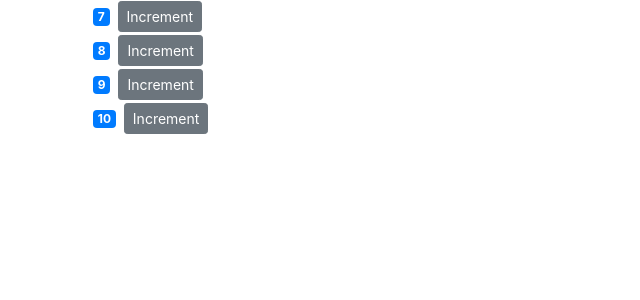
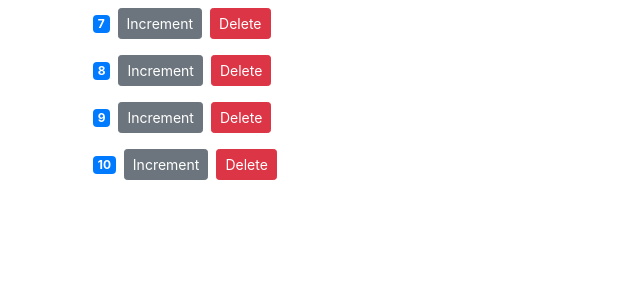
Before and after one commit to yayner2002/item-counter, a React (Create React App) app: page / in a window 1280 px wide. Shown: the top 300 px of the page, without its empty margins (0-640 px from the left). Built offline with nearby package versions, Linux system fonts and the light colour scheme.

Commit message:
Raising and handling events

```diff
--- a/src/components/counter.jsx
+++ b/src/components/counter.jsx
@@ -29,6 +29,7 @@
         >
           Increment
         </button>
+        <button className="btn btn-danger btn-sm m-2" onClick={this.props.onDelete}>Delete</button>
         {/* {this.state.tags.length === 0 && "No Tags to Show"}
         {this.renderTags()} */}
       </div>
--- a/src/components/counters.jsx
+++ b/src/components/counters.jsx
@@ -10,11 +10,20 @@
       { id: 4, value: 10 },
     ],
   };
+
+  handleDelete = () => {
+    console.log("delete button clicked");
+  };
   render() {
     return (
       <div>
         {this.state.counters.map((counter) => (
-          <Counter key={counter.id} value={counter.value} id={counter.id}></Counter>
+          <Counter
+            key={counter.id}
+            onDelete={this.handleDelete}
+            value={counter.value}
+            id={counter.id}
+          ></Counter>
         ))}
       </div>
     );
```
